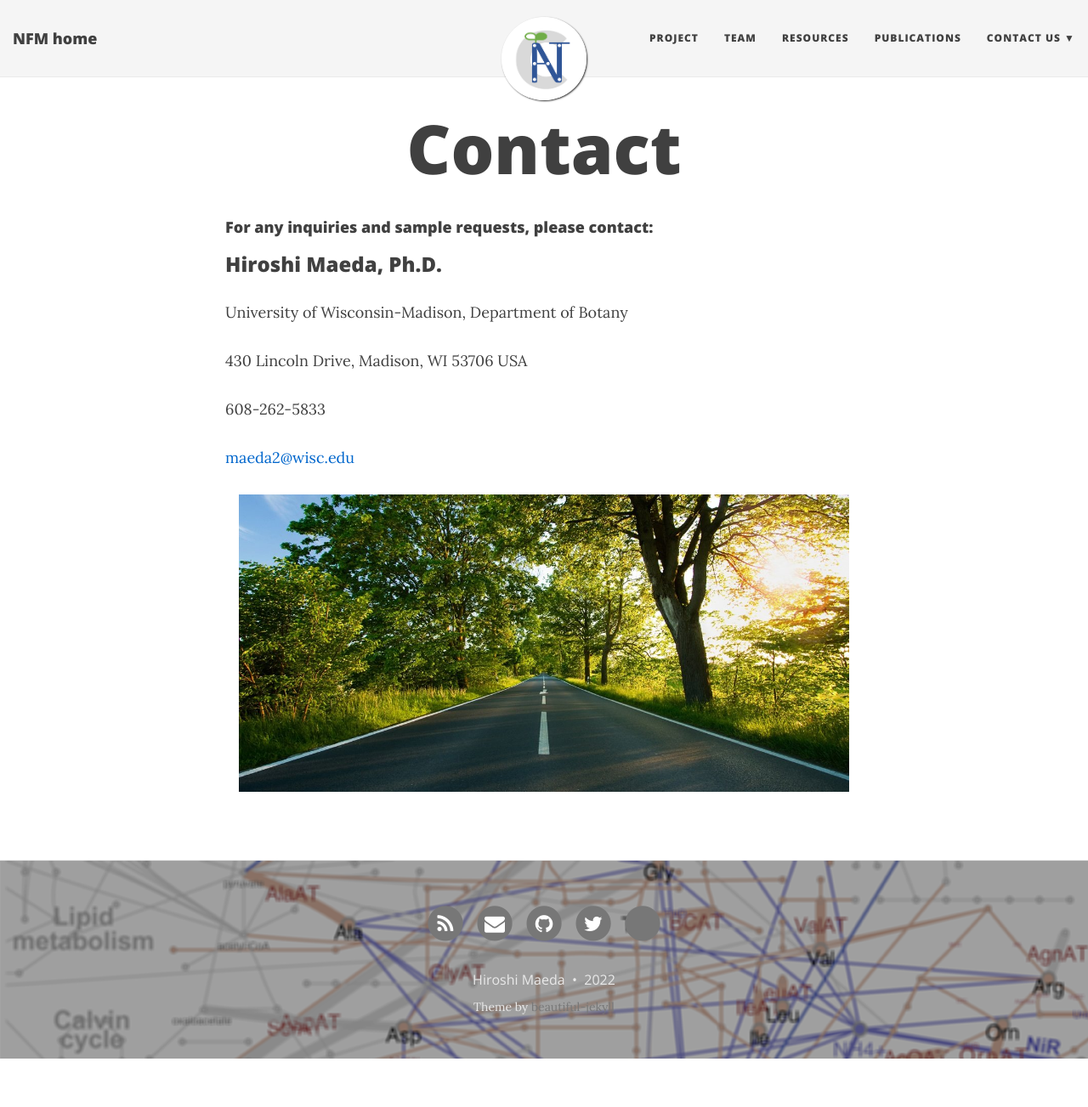
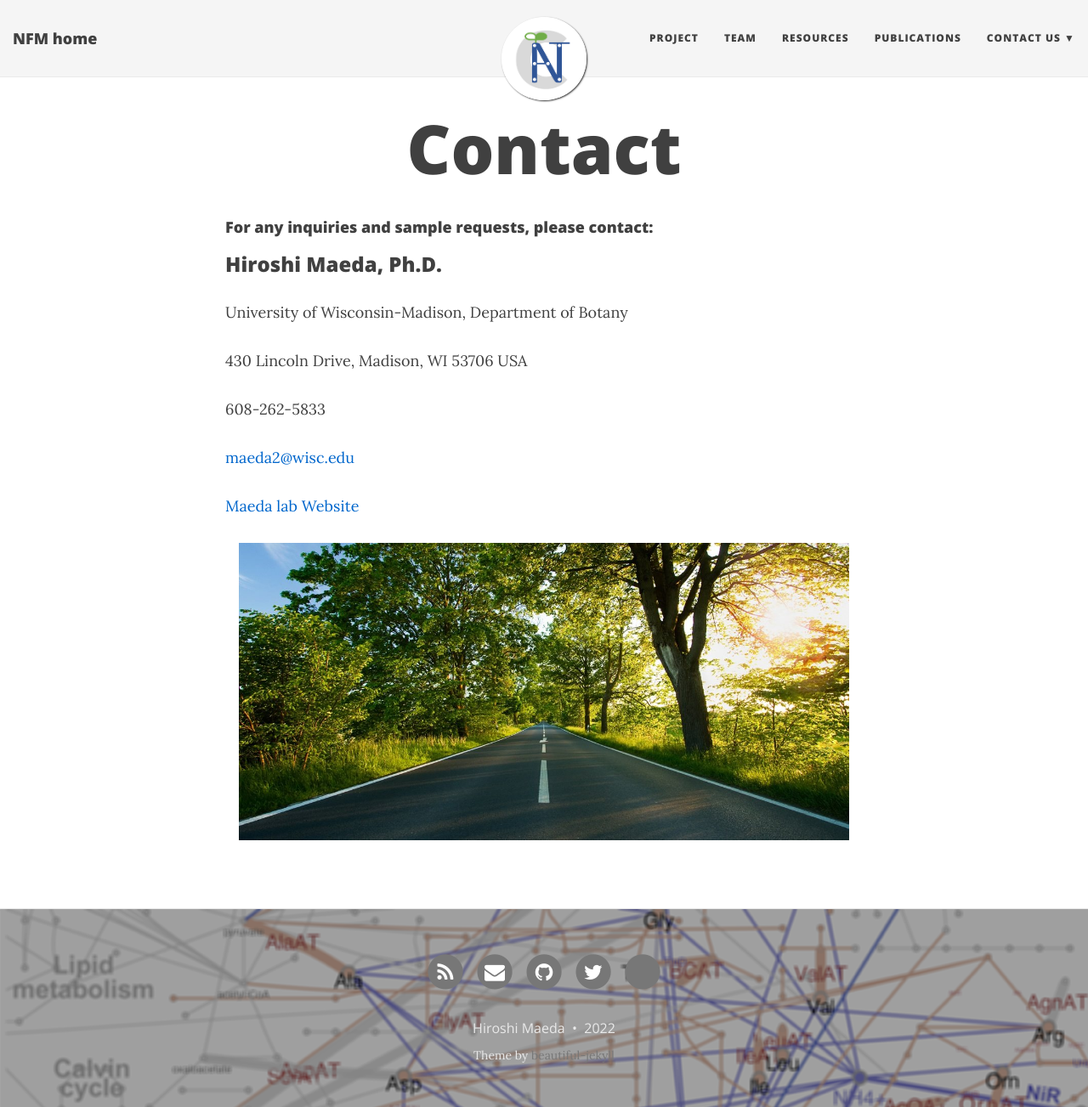
Before and after one commit to NfluxMap/NfluxMap.github.io, a Jekyll site: the page built from aboutus.md, in a window 1280 px wide and 1303 px high. Shown: the whole window at 85% size. Built offline with Jekyll 4.4.1, drawn with Linux system fonts in a browser that asks for light colours; nearby versions of some CDN libraries; a style sheet for code colours, icons or effects is not loaded.

Commit message:
Update aboutus.md

```diff
--- a/aboutus.md
+++ b/aboutus.md
@@ -16,6 +16,7 @@
 
 <maeda2@wisc.edu>
 
+[Maeda lab Website](https://maeda.botany.wisc.edu/)
 
 
 <p align='center'>
```
